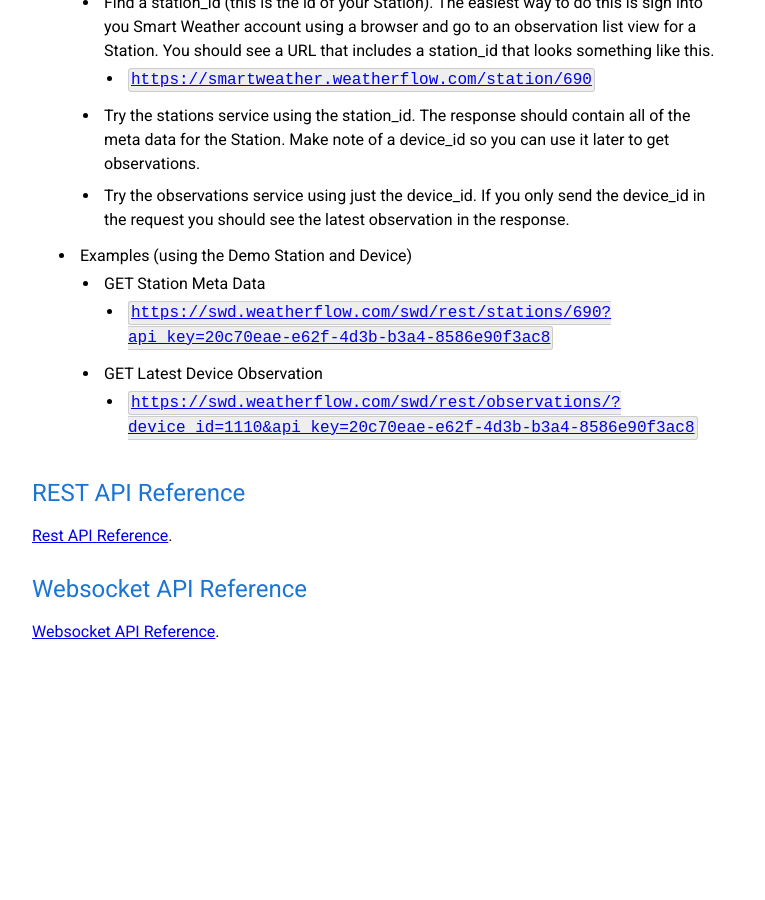
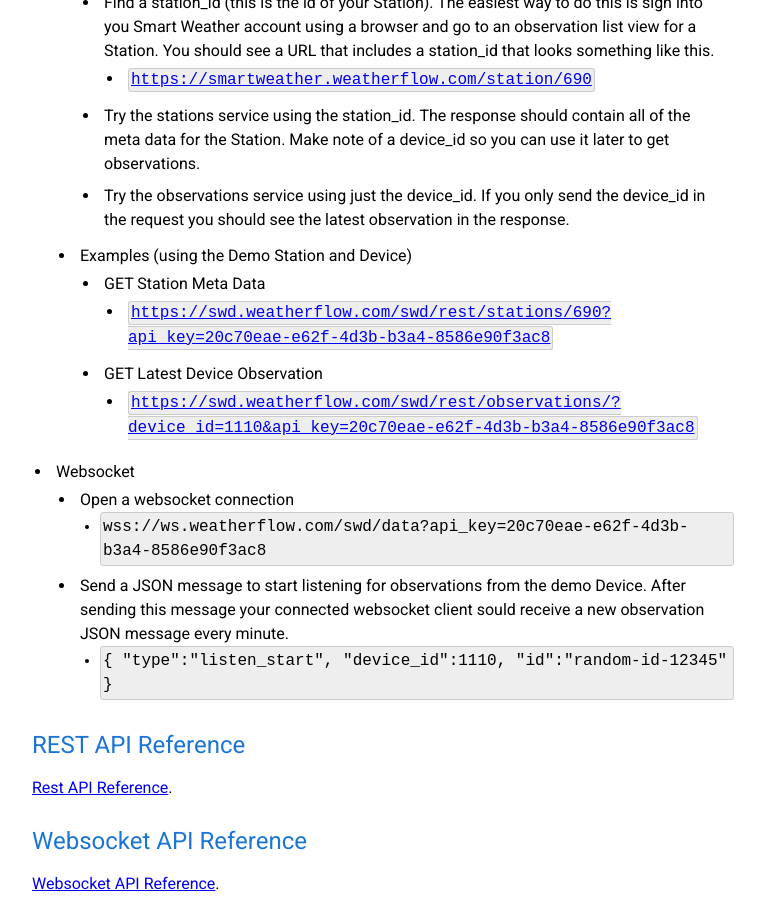
Before and after one commit to WeatherFlow/SmartWeather, a Jekyll site: the page built from api/index.html, in a window 1280 px wide and 900 px high, scrolled down 2327 px. Shown: the whole window, without its empty margins (378-1143 px from the left). Built offline with Jekyll 4.4.1, drawn with Linux system fonts in a browser that asks for light colours; nearby versions of some CDN libraries; before the commit the page ends 2975 px from its top, so only the background shows below that.

Commit message:
Update index.html

```diff
--- a/api/index.html
+++ b/api/index.html
@@ -97,10 +97,31 @@
 			</li>
 		</ul>
 	</li>
+	<li>Websocket
+		<ul>
+			<li>Open a websocket connection
+				<ul>
+					<li class="code-highlight">wss://ws.weatherflow.com/swd/data?api_key=20c70eae-e62f-4d3b-b3a4-8586e90f3ac8</li>
+				</ul>
+			</li>
+			<li>Send a JSON message to start listening for observations from the demo Device.  After sending this message your connected websocket client sould receive a new observation JSON message every minute.
+				<ul>
+					<li class="code-highlight">
+{
+  "type":"listen_start",
+  "device_id":1110,
+  "id":"random-id-12345"
+}
+					</li>
+				</ul>
+			</li>
+		</ul>
+	</li>
+
 </ul>
 
 <h2><a name="api-reference">REST API Reference</a></h2>
 <p><a href="{{site.url}}/api/swagger" target="_blank">Rest API Reference</a>.</p>
 
 <h2><a name="ws-api-reference">Websocket API Reference</a></h2>
-<p><a href="{{site.url}}/ws.html" target="_blank">Websocket API Reference</a>.</p>
+<p><a href="{{site.url}}/api/ws.html" target="_blank">Websocket API Reference</a>.</p>
```
